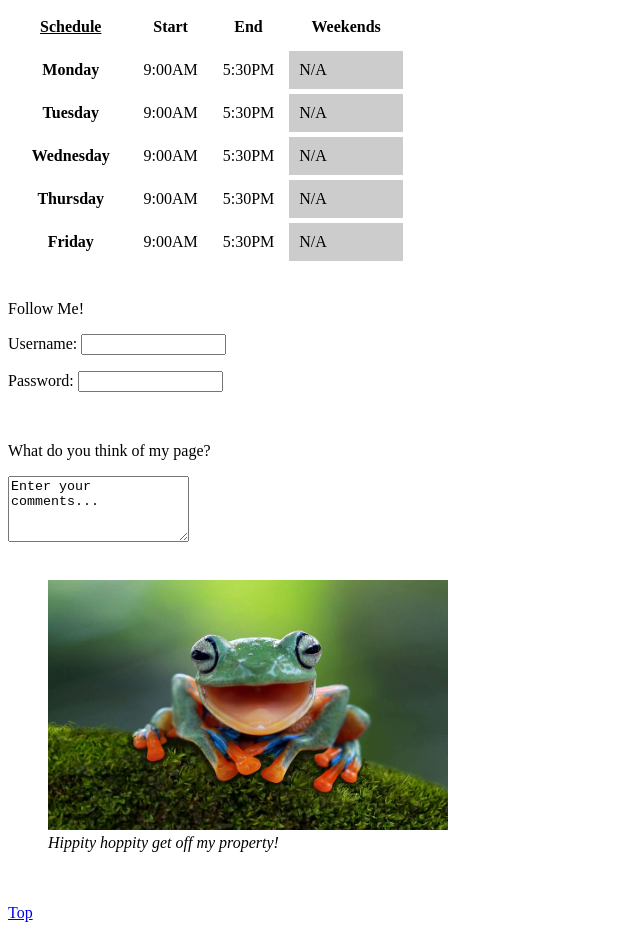
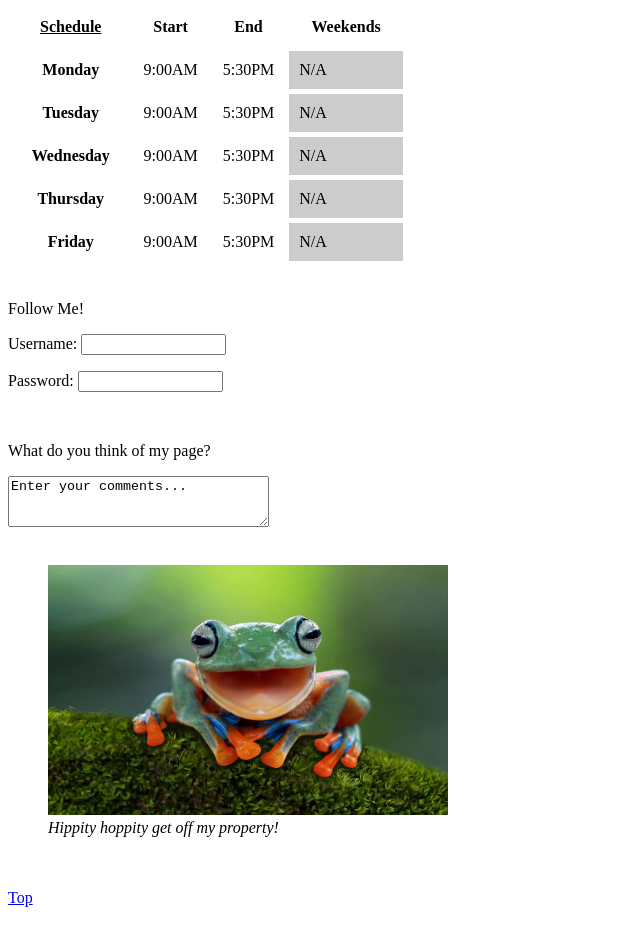
Before and after one commit to ChadRocca/html-project, a plain HTML site: page index.html in a window 1280 px wide. Shown: the part 1148-2096 px from the top of the page, without its empty margins (0-640 px from the left). Drawn offline with Linux system fonts and the light colour scheme.

Commit message:
Update index.html

```diff
--- a/index.html
+++ b/index.html
@@ -160,7 +160,7 @@
          What do you think of my page?
       </p>
 
-      <textarea name="comments" cols="20" rows="4">Enter your comments...
+      <textarea name="comments" cols="30" rows="3">Enter your comments...
 
       </textarea>
 
```
